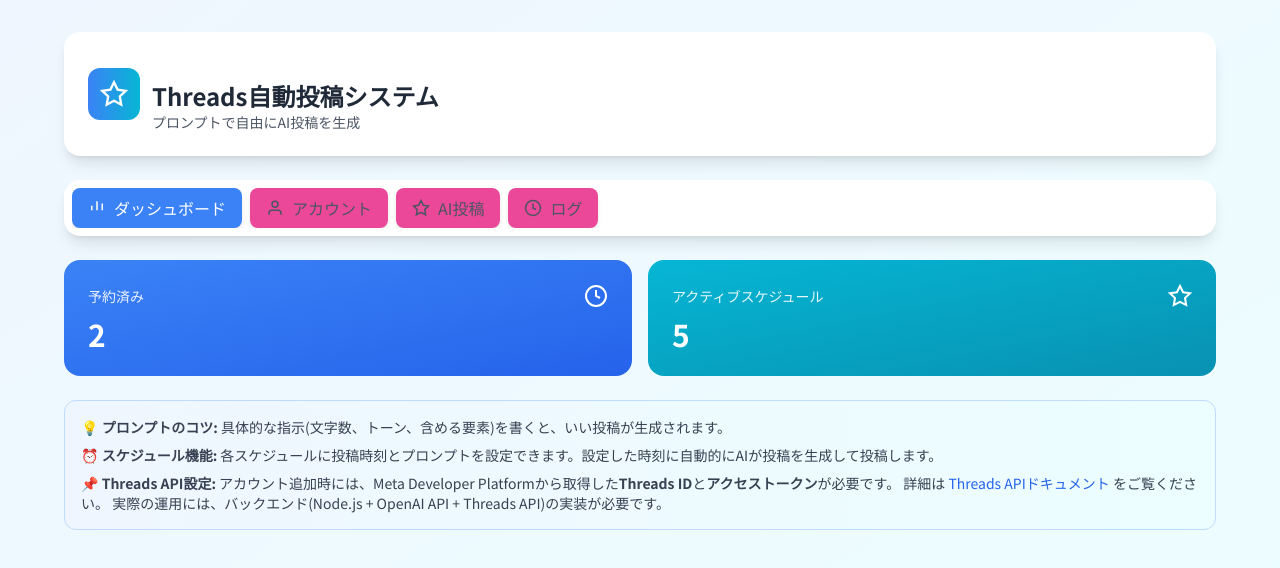
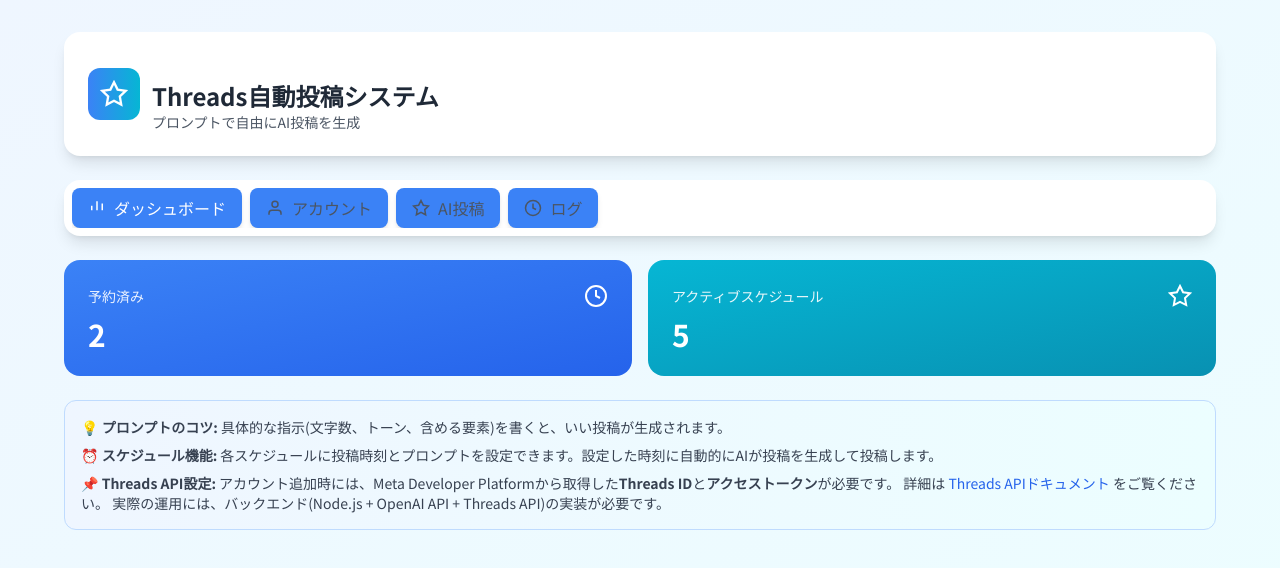
Before and after one commit to kayasite/my-ai-frontend, a React (Vite) app: page / in a window 1280 px wide. Shown: the top 568 px of the page. Built offline with nearby package versions, Linux system fonts and the light colour scheme.

Commit message:
💄 フロント更新: デザイン・UI調整・安定化

```diff
--- a/index.html
+++ b/index.html
@@ -12,7 +12,7 @@
       rel="stylesheet"
     />
   </head>
-  <body class="bg-gradient-to-b from-pink-50 to-pink-100">
+  <body class="bg-gradient-to-b from-blue-50 to-pink-100">
     <div id="root"></div>
     <script type="module" src="/src/main.jsx"></script>
   </body>
--- a/src/index.css
+++ b/src/index.css
@@ -7,11 +7,11 @@ body {
 }
 
 h1 {
-  @apply text-2xl font-bold text-center mt-6 text-pink-600;
+  @apply text-2xl font-bold text-center mt-6 text-blue-600;
 }
 
 button {
-  @apply bg-pink-500 text-white px-4 py-2 rounded-lg shadow-md hover:bg-pink-600 transition;
+  @apply bg-blue-500 text-white px-4 py-2 rounded-lg shadow-md hover:bg-blue-600 transition;
 }
 
 input, select {
```
